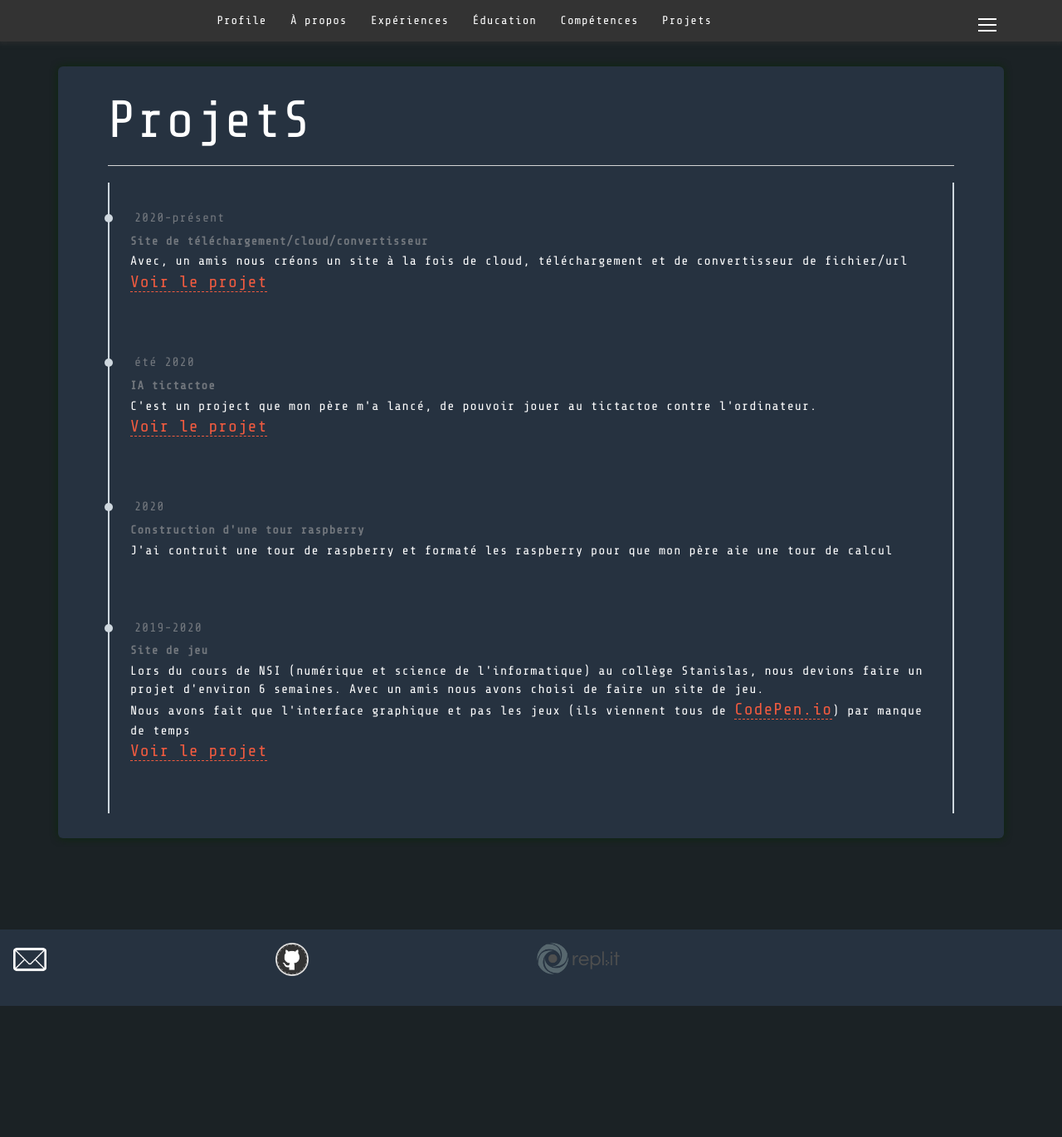
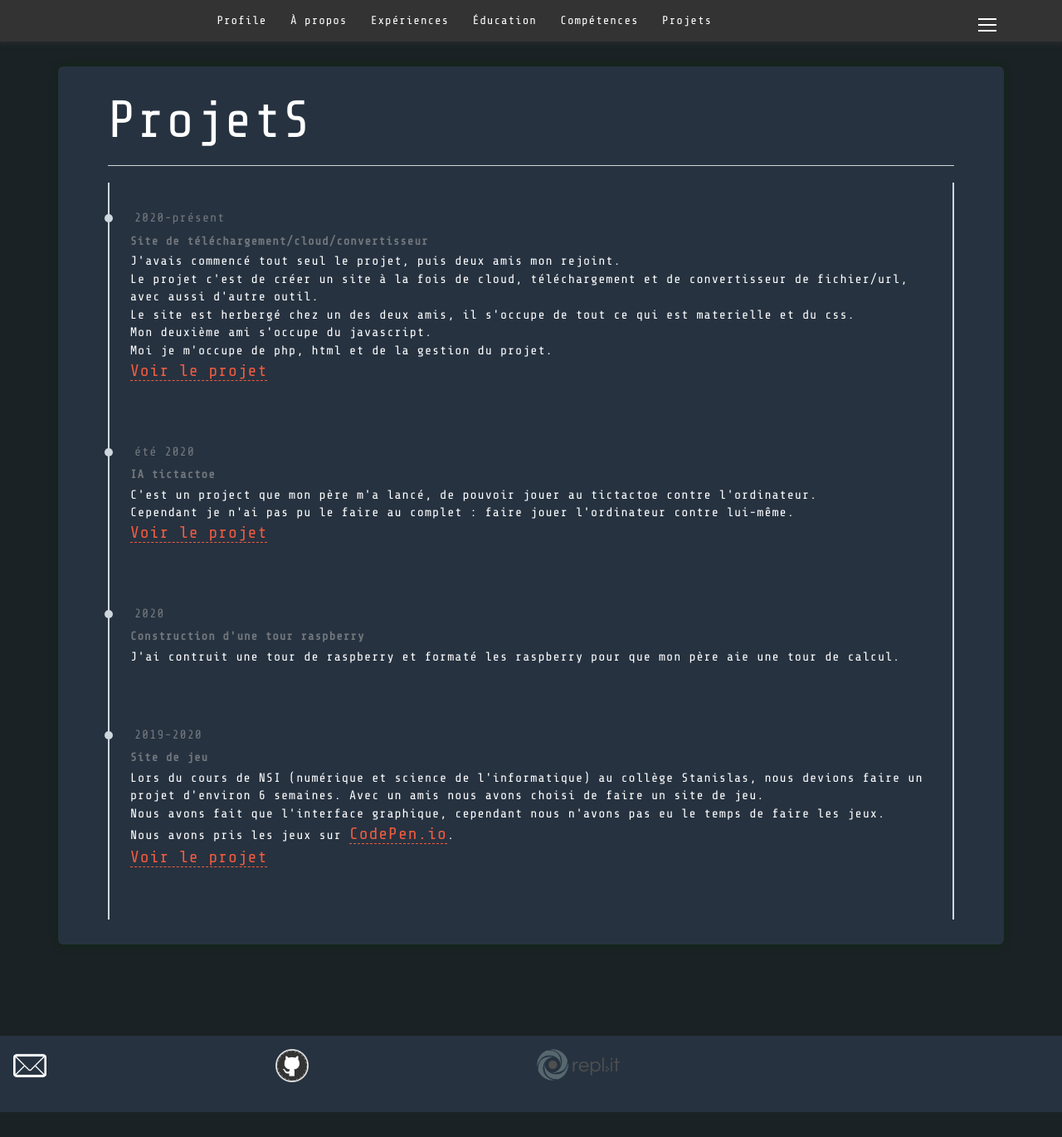
Before and after one commit to MaelC001/MaelC001.github.io, a Jekyll site: the page built from projet/index.html, in a window 1280 px wide and 1370 px high. Shown: the whole window at 83% size. Built offline with Jekyll 4.4.1, drawn with Linux system fonts in a browser that asks for light colours; nearby versions of some CDN libraries.

Commit message:
Update index.html

```diff
--- a/projet/index.html
+++ b/projet/index.html
@@ -11,8 +11,12 @@ title: Portfolio - Projet
       <span id="workTitle">2020-présent</span>
       <div class="content">
         <h3 id="workTitle"><strong>Site de téléchargement/cloud/convertisseur</strong></h3>
-        <p>Avec, un amis nous créons un site à la fois de cloud, téléchargement et de convertisseur de fichier/url<br>
-          <a id ="projectlink" href="https://infinity-tools.000webhostapp.com/">Voir le projet</a>
+        <p>J'avais commencé tout seul le projet, puis deux amis mon rejoint.<br>
+          Le projet c'est de créer un site à la fois de cloud, téléchargement et de convertisseur de fichier/url, avec aussi d'autre outil.<br>
+          Le site est herbergé chez un des deux amis, il s'occupe de tout ce qui est materielle et du css.<br>
+          Mon deuxième ami s'occupe du javascript.<br>
+          Moi je m'occupe de php, html et de la gestion du projet.<br>
+          <a id ="projectlink" href="http://70.80.229.170/">Voir le projet</a>
         </p>
       </div>
     </li>
@@ -21,6 +25,7 @@ title: Portfolio - Projet
       <div class="content">
         <h3 id="workTitle"><strong>IA tictactoe</strong></h3>
         <p>C'est un project que mon père m'a lancé, de pouvoir jouer au tictactoe contre l'ordinateur.<br>
+          Cependant je n'ai pas pu le faire au complet : faire jouer l'ordinateur contre lui-même.<br>
           <a id ="projectlink" href="#">Voir le projet</a>
         </p>
       </div>
@@ -29,7 +34,7 @@ title: Portfolio - Projet
       <span id="workTitle">2020</span>
       <div class="content">
         <h3 id="workTitle"><strong>Construction d'une tour raspberry</strong></h3>
-        <p>J'ai contruit une tour de raspberry et formaté les raspberry pour que mon père aie une tour de calcul</p>
+        <p>J'ai contruit une tour de raspberry et formaté les raspberry pour que mon père aie une tour de calcul.</p>
       </div>
     </li>
     <li>
@@ -37,7 +42,8 @@ title: Portfolio - Projet
       <div class="content">
         <h3 id="workTitle"><strong>Site de jeu</strong></h3>
           <p>Lors du cours de NSI (numérique et science de l'informatique) au collège Stanislas, nous devions faire un projet d'environ 6 semaines. Avec un amis nous avons choisi de faire un site de jeu.<br>
-              Nous avons fait que l'interface graphique et pas les jeux (ils viennent tous de <a id ="projectlink" href="https://codepen.io/" target="_blank">CodePen.io</a>) par manque de temps<br>
+              Nous avons fait que l'interface graphique, cependant nous n'avons pas eu le temps de faire les jeux.<br>
+            Nous avons pris les jeux sur <a id ="projectlink" href="https://codepen.io/" target="_blank">CodePen.io</a>.<br>
             <a id ="projectlink" href="https://sscnsi.000webhostapp.com/">Voir le projet</a>
           </p>
         </div>
```
